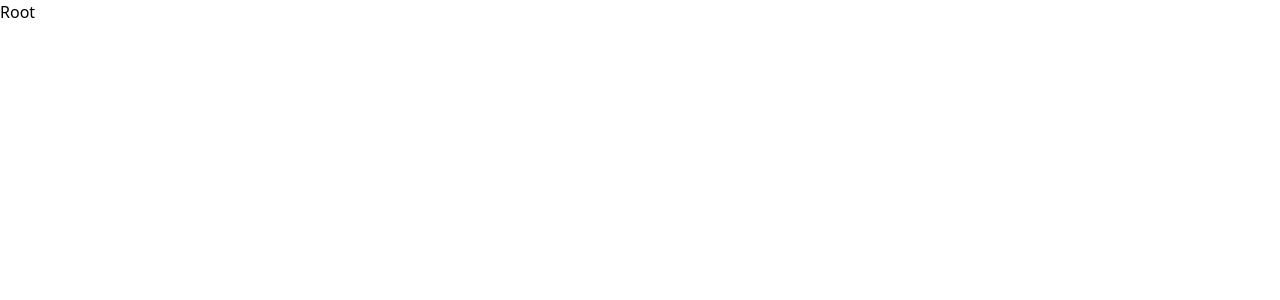
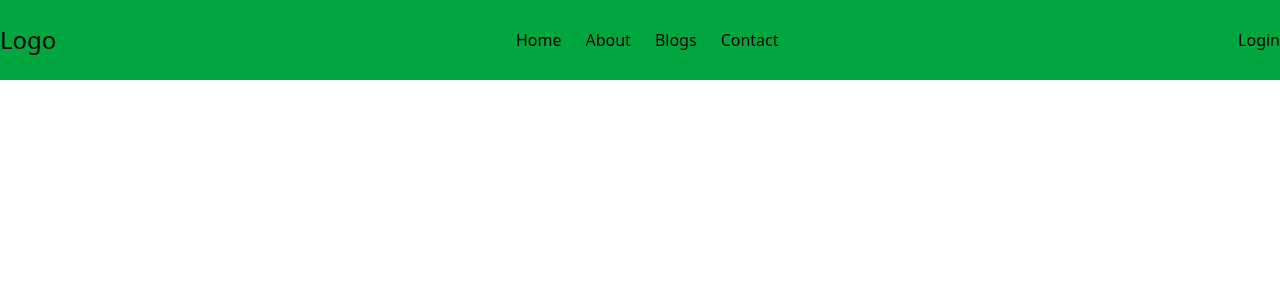
Before and after one commit to HasibCoderLab/React-Project-02, a React (Vite) app: page / in a window 1280 px wide. Shown: the top 300 px of the page. Built offline with nearby package versions, Linux system fonts and the light colour scheme.

Commit message:
nav done

```diff
--- a/src/components/Navbar/Navbar.jsx
+++ b/src/components/Navbar/Navbar.jsx
@@ -1,9 +1,23 @@
 import React from 'react'
 
 const Navbar = () => {
-  return (
-    <div>Navbar</div>
-  )
+    return (
+        <nav className='bg-green-600 py-4 md:py-6'>
+
+            <div className=' container mx-auto flex   justify-between items-center '>
+                <h1 className='text-2xl'>Logo</h1>
+
+                <ul className=' flex  space-x-4  md:space-x-6 hover:cursor-pointer'>
+                    <li>Home</li>
+                    <li>About</li>
+                    <li>Blogs</li>
+                    <li>Contact</li>
+                </ul>
+                <button>Login</button>
+            </div>
+
+        </nav>
+    )
 }
 
 export default Navbar
--- a/src/components/Root.jsx
+++ b/src/components/Root.jsx
@@ -1,8 +1,11 @@
 import React from 'react'
+import Navbar from './Navbar/Navbar'
 
 const Root = () => {
   return (
-    <div>Root</div>
+    <div>
+        <Navbar></Navbar>
+    </div>
   )
 }
 
```
